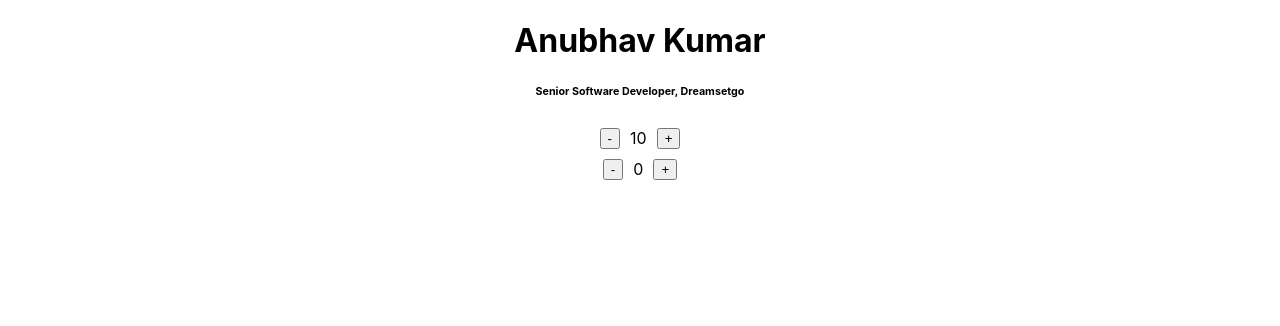
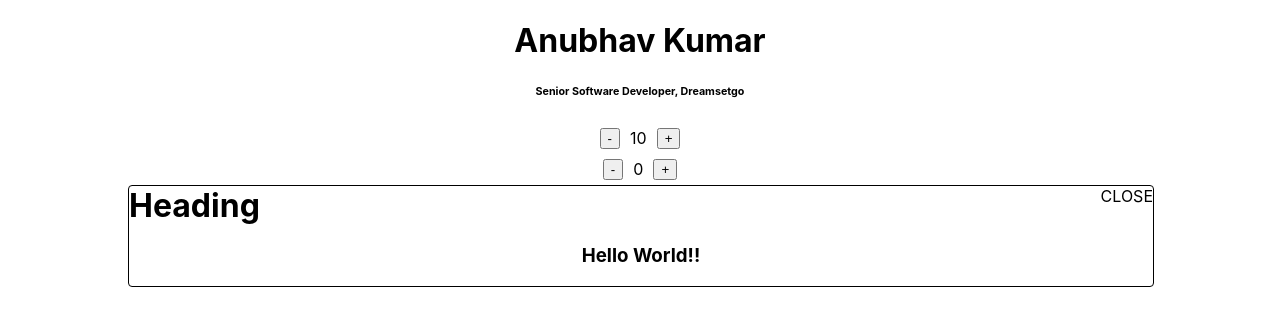
Before and after one commit to anubhav-kumar/accordion-actor, a React (Create React App) app: page / in a window 1280 px wide. Shown: the top 326 px of the page. Built offline with nearby package versions, Linux system fonts and the light colour scheme.

Commit message:
Basic Accordion created

```diff
--- a/src/App.tsx
+++ b/src/App.tsx
@@ -1,4 +1,5 @@
 import './App.css';
+import Accordion from './components/accordion';
 import Heading from './components/heading';
 import StatefulComponent from './components/stateful-component';
 
@@ -8,6 +9,9 @@ function App() {
       <Heading heading='Anubhav Kumar' subHeading='Senior Software Developer, Dreamsetgo' />
       <StatefulComponent initialNumber={10} />
       <StatefulComponent initialNumber={0} />
+      <Accordion>
+        <h3>Hello World!!</h3>
+      </Accordion>
     </div>
   );
 }
--- /dev/null
+++ b/src/components/accordion/index.tsx
@@ -0,0 +1,24 @@
+import { useState } from 'react';
+import './style.css';
+
+type accordionProps = {
+    children: JSX.Element
+};
+
+const Accordion = (props: accordionProps) => {
+    const {children} = props;
+    const [isOpen, setIsOpen] = useState(true);
+    return (
+        <div className='acc-container'>
+            <div className='acc-heading'>
+                <h1>Heading</h1>
+                <div className='acc-state' onClick={() => {setIsOpen(!isOpen)}}>{isOpen ? 'CLOSE': 'OPEN'}</div>
+            </div>
+            <div className={`acc-body ${isOpen ? 'open': ''}`}>
+                {children}
+            </div>
+        </div>
+    )
+}
+
+export default Accordion;
--- /dev/null
+++ b/src/components/accordion/style.css
@@ -0,0 +1,29 @@
+.acc-container {
+    border: 1px solid black;
+    border-radius: 4px;
+    width: 80%;
+    margin: 0px 10%;
+    overflow: hidden;
+}
+
+.acc-heading {
+    display: flex;
+    justify-content: space-between;
+}
+
+.acc-heading h1 {
+    margin: 0px;
+}
+
+.acc-body {
+    max-height: 0px;
+    transition: max-height 0.3s ease-in-out;
+}
+
+.acc-body.open {
+    max-height: 500px;
+    transition: max-height 0.3s ease-in-out;
+}
+.acc-state {
+
+}
```
